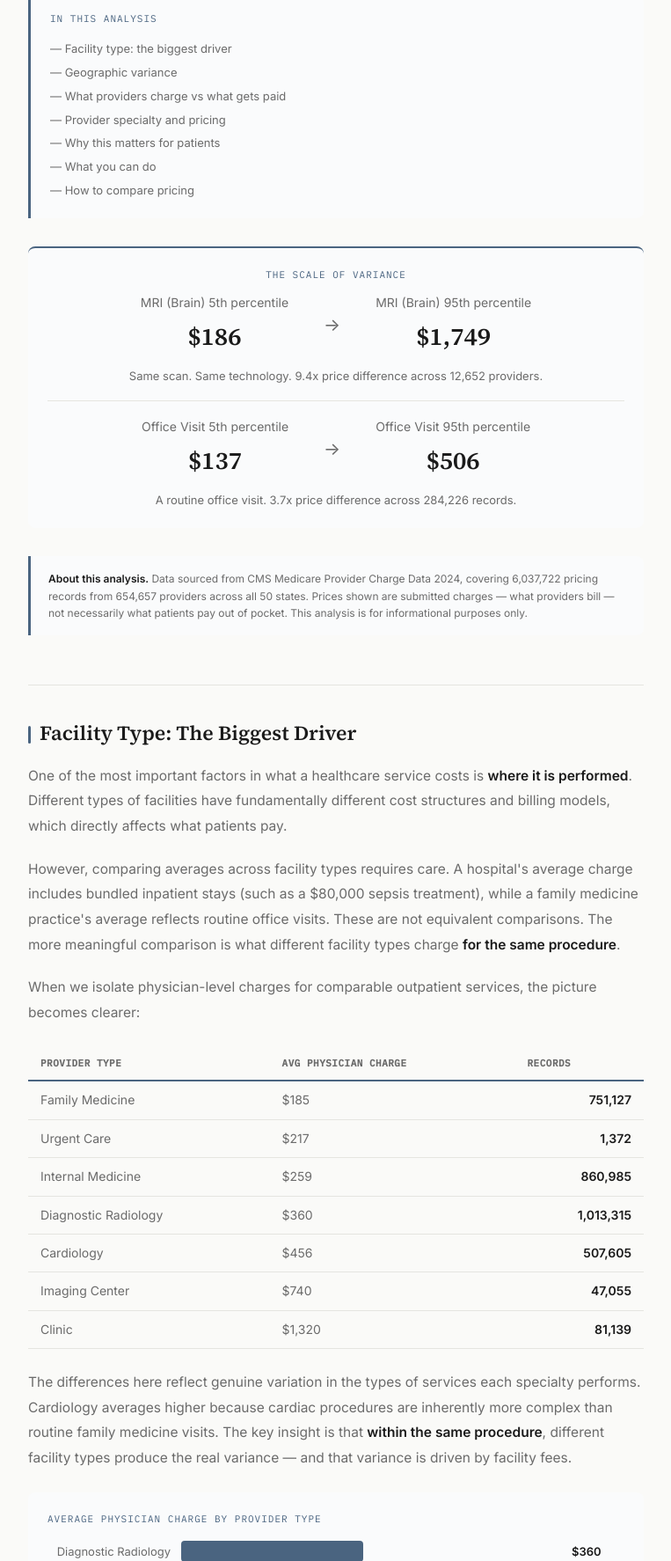
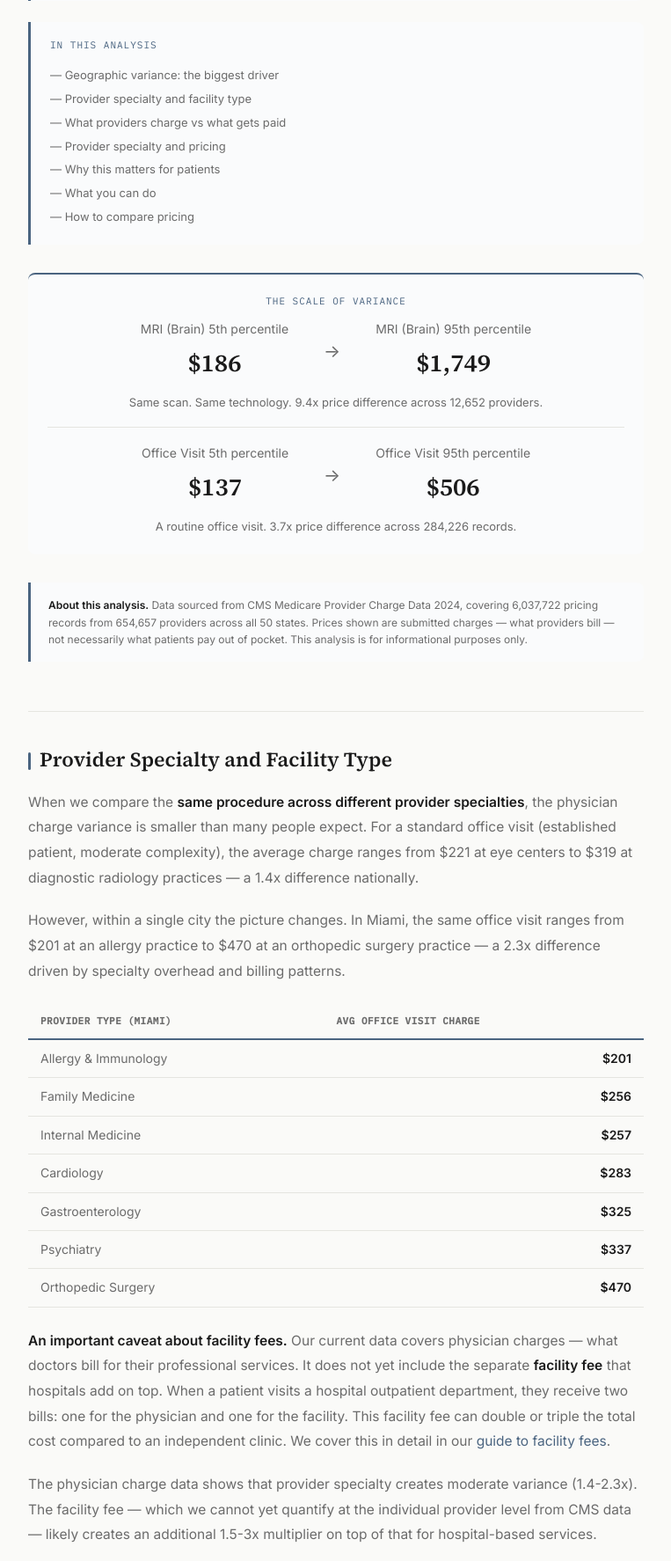
Before and after one commit to leshane-stack/zenthir, a Django app: page /guides/why-prices-vary/ in a window 1280 px wide. Shown: the part 989-2763 px from the top of the page at 88% size, without its empty margins (258-1021 px from the left). Run offline with Django 5.2, Linux system fonts and the light colour scheme; parts of the project's set-up code (start-up, migrations or seed data) failed here and were passed over.

Commit message:
Rewrite price variance article with accurate data - honest about billing components, geographic variance as primary driver, no misleading facility type comparisons

```diff
--- a/healthcare/templates/healthcare/guide_price_variance.html
+++ b/healthcare/templates/healthcare/guide_price_variance.html
@@ -113,8 +113,8 @@ html { scroll-behavior: smooth; }
     <div style="background: var(--guide-surface); border-top: 2px solid var(--accent); border-radius: 8px; padding: 22px; margin-bottom: 24px;">
         <div style="font-family: var(--mono); font-size: 11px; text-transform: uppercase; letter-spacing: 1px; color: var(--accent); margin-bottom: 12px;">Why Do Healthcare Prices Vary?</div>
         <div style="font-size: 15px; line-height: 2; color: var(--text-secondary);">
-            <strong style="color: var(--text);">1. Facility type</strong> — hospital outpatient departments add facility fees that independent clinics do not charge<br>
-            <strong style="color: var(--text);">2. Geography</strong> — coastal metros price 20-45% above the national average<br>
+            <strong style="color: var(--text);">1. Geographic location</strong> — the same procedure costs 5-6x more in the most expensive cities versus the cheapest<br>
+            <strong style="color: var(--text);">2. Facility fees</strong> — hospital outpatient departments add fees that independent clinics do not charge<br>
             <strong style="color: var(--text);">3. Billing structure</strong> — submitted charges are 2-5x what insurance actually pays<br>
             <strong style="color: var(--text);">4. Provider specialty</strong> — different practice types have different overhead structures<br>
             <strong style="color: var(--text);">5. Market concentration</strong> — fewer competitors means higher prices
@@ -123,17 +123,17 @@ html { scroll-behavior: smooth; }
 
     <div class="guide-summary">
         <div class="guide-summary-title" style="color: var(--accent);">Key Findings</div>
-        — A standard office visit ranges from $137 to $506 (5th-95th percentile) — a 3.7x difference<br>
-        — A brain MRI ranges from $186 to $1,749 — a 9.4x difference at the extremes<br>
         — The same office visit averages $127 in Searcy, AR and $626 in New Brunswick, NJ — a 5x geographic gap<br>
+        — A brain MRI averages $220 in Lancaster, PA and $1,246 in Rochester, MN — a 5.7x difference<br>
+        — Within the same city, the same office visit varies 2.3x across provider specialties<br>
         — Providers submit charges 2-5x higher than what Medicare actually pays<br>
-        — Facility type, geographic location, and billing structure are the primary drivers
+        — Geography is the single largest measurable driver of price variance in our data
     </div>
 
     <div class="guide-toc">
         <div class="guide-toc-title">In This Analysis</div>
-        <a href="#facility-type">— Facility type: the biggest driver</a>
-        <a href="#geography">— Geographic variance</a>
+        <a href="#geography">— Geographic variance: the biggest driver</a>
+        <a href="#facility-type">— Provider specialty and facility type</a>
         <a href="#submitted-vs-paid">— What providers charge vs what gets paid</a>
         <a href="#specialty">— Provider specialty and pricing</a>
         <a href="#why-it-matters">— Why this matters for patients</a>
@@ -179,83 +179,90 @@ html { scroll-behavior: smooth; }
 
 
 
-    <h2 id="facility-type">Facility Type: The Biggest Driver</h2>
+    <h2 id="facility-type">Provider Specialty and Facility Type</h2>
 
-    <p>One of the most important factors in what a healthcare service costs is <strong>where it is performed</strong>. Different types of facilities have fundamentally different cost structures and billing models, which directly affects what patients pay.</p>
+    <p>When we compare the <strong>same procedure across different provider specialties</strong>, the physician charge variance is smaller than many people expect. For a standard office visit (established patient, moderate complexity), the average charge ranges from $221 at eye centers to $319 at diagnostic radiology practices — a 1.4x difference nationally.</p>
 
-    <p>However, comparing averages across facility types requires care. A hospital's average charge includes bundled inpatient stays (such as a $80,000 sepsis treatment), while a family medicine practice's average reflects routine office visits. These are not equivalent comparisons. The more meaningful comparison is what different facility types charge <strong>for the same procedure</strong>.</p>
-
-    <p>When we isolate physician-level charges for comparable outpatient services, the picture becomes clearer:</p>
+    <p>However, within a single city the picture changes. In Miami, the same office visit ranges from $201 at an allergy practice to $470 at an orthopedic surgery practice — a 2.3x difference driven by specialty overhead and billing patterns.</p>
 
     <table class="data-table">
         <thead>
-            <tr><th>Provider Type</th><th>Avg Physician Charge</th><th>Records</th></tr>
+            <tr><th>Provider Type (Miami)</th><th>Avg Office Visit Charge</th></tr>
         </thead>
         <tbody>
-            <tr><td>Family Medicine</td><td>$185</td><td>751,127</td></tr>
-            <tr><td>Urgent Care</td><td>$217</td><td>1,372</td></tr>
-            <tr><td>Internal Medicine</td><td>$259</td><td>860,985</td></tr>
-            <tr><td>Diagnostic Radiology</td><td>$360</td><td>1,013,315</td></tr>
-            <tr><td>Cardiology</td><td>$456</td><td>507,605</td></tr>
-            <tr><td>Imaging Center</td><td>$740</td><td>47,055</td></tr>
-            <tr><td>Clinic</td><td>$1,320</td><td>81,139</td></tr>
+            <tr><td>Allergy &amp; Immunology</td><td>$201</td></tr>
+            <tr><td>Family Medicine</td><td>$256</td></tr>
+            <tr><td>Internal Medicine</td><td>$257</td></tr>
+            <tr><td>Cardiology</td><td>$283</td></tr>
+            <tr><td>Gastroenterology</td><td>$325</td></tr>
+            <tr><td>Psychiatry</td><td>$337</td></tr>
+            <tr><td>Orthopedic Surgery</td><td>$470</td></tr>
         </tbody>
     </table>
 
-    <p>The differences here reflect genuine variation in the types of services each specialty performs. Cardiology averages higher because cardiac procedures are inherently more complex than routine family medicine visits. The key insight is that <strong>within the same procedure</strong>, different facility types produce the real variance — and that variance is driven by facility fees.</p>
+    <p><strong>An important caveat about facility fees.</strong> Our current data covers physician charges — what doctors bill for their professional services. It does not yet include the separate <strong>facility fee</strong> that hospitals add on top. When a patient visits a hospital outpatient department, they receive two bills: one for the physician and one for the facility. This facility fee can double or triple the total cost compared to an independent clinic. We cover this in detail in our <a href="/guides/facility-fees/">guide to facility fees</a>.</p>
 
-    <!-- Visual bar chart - Office Visit by Provider Type -->
+    <p>The physician charge data shows that provider specialty creates moderate variance (1.4-2.3x). The facility fee — which we cannot yet quantify at the individual provider level from CMS data — likely creates an additional 1.5-3x multiplier on top of that for hospital-based services.</p>
+
+    <!-- Visual bar chart - Same Office Visit, Different Specialties (Miami) -->
     <div style="background: var(--guide-surface); border-radius: 8px; padding: 22px; margin: 24px 0;">
-        <div style="font-family: var(--mono); font-size: 11px; text-transform: uppercase; letter-spacing: 1px; color: var(--accent); margin-bottom: 16px;">Average Physician Charge by Provider Type</div>
+        <div style="font-family: var(--mono); font-size: 11px; text-transform: uppercase; letter-spacing: 1px; color: var(--accent); margin-bottom: 16px;">Same Office Visit, Different Specialties — Miami, FL</div>
         <div style="display: grid; gap: 8px;">
             <div style="display: flex; align-items: center; gap: 12px;">
-                <span style="width: 140px; font-size: 13px; color: var(--text-secondary); text-align: right;">Diagnostic Radiology</span>
+                <span style="width: 140px; font-size: 13px; color: var(--text-secondary); text-align: right;">Family Medicine</span>
                 <div style="flex: 1; position: relative; height: 24px;">
-                    <div style="background: var(--accent); height: 100%; border-radius: 4px; width: 48%;"></div>
+                    <div style="background: var(--accent); opacity: 0.6; height: 100%; border-radius: 4px; width: 54%;"></div>
                 </div>
-                <span style="width: 60px; font-size: 13px; font-weight: 600; color: var(--text);">$360</span>
+                <span style="width: 60px; font-size: 13px; font-weight: 600; color: var(--text);">$256</span>
             </div>
             <div style="display: flex; align-items: center; gap: 12px;">
                 <span style="width: 140px; font-size: 13px; color: var(--text-secondary); text-align: right;">Internal Medicine</span>
                 <div style="flex: 1; position: relative; height: 24px;">
-                    <div style="background: var(--accent); opacity: 0.8; height: 100%; border-radius: 4px; width: 35%;"></div>
+                    <div style="background: var(--accent); opacity: 0.6; height: 100%; border-radius: 4px; width: 55%;"></div>
                 </div>
-                <span style="width: 60px; font-size: 13px; font-weight: 600; color: var(--text);">$259</span>
+                <span style="width: 60px; font-size: 13px; font-weight: 600; color: var(--text);">$257</span>
             </div>
             <div style="display: flex; align-items: center; gap: 12px;">
                 <span style="width: 140px; font-size: 13px; color: var(--text-secondary); text-align: right;">Cardiology</span>
                 <div style="flex: 1; position: relative; height: 24px;">
-                    <div style="background: var(--accent); opacity: 0.7; height: 100%; border-radius: 4px; width: 62%;"></div>
+                    <div style="background: var(--accent); opacity: 0.7; height: 100%; border-radius: 4px; width: 60%;"></div>
                 </div>
-                <span style="width: 60px; font-size: 13px; font-weight: 600; color: var(--text);">$456</span>
+                <span style="width: 60px; font-size: 13px; font-weight: 600; color: var(--text);">$283</span>
             </div>
             <div style="display: flex; align-items: center; gap: 12px;">
-                <span style="width: 140px; font-size: 13px; color: var(--text-secondary); text-align: right;">Imaging Center</span>
+                <span style="width: 140px; font-size: 13px; color: var(--text-secondary); text-align: right;">Gastroenterology</span>
                 <div style="flex: 1; position: relative; height: 24px;">
-                    <div style="background: var(--accent); opacity: 0.6; height: 100%; border-radius: 4px; width: 100%;"></div>
+                    <div style="background: var(--accent); opacity: 0.8; height: 100%; border-radius: 4px; width: 69%;"></div>
                 </div>
-                <span style="width: 60px; font-size: 13px; font-weight: 600; color: var(--text);">$740</span>
+                <span style="width: 60px; font-size: 13px; font-weight: 600; color: var(--text);">$325</span>
             </div>
             <div style="display: flex; align-items: center; gap: 12px;">
-                <span style="width: 140px; font-size: 13px; color: var(--text-secondary); text-align: right;">Family Medicine</span>
+                <span style="width: 140px; font-size: 13px; color: var(--text-secondary); text-align: right;">Psychiatry</span>
                 <div style="flex: 1; position: relative; height: 24px;">
-                    <div style="background: var(--accent); opacity: 0.4; height: 100%; border-radius: 4px; width: 25%;"></div>
+                    <div style="background: var(--accent); opacity: 0.85; height: 100%; border-radius: 4px; width: 72%;"></div>
                 </div>
-                <span style="width: 60px; font-size: 13px; font-weight: 600; color: var(--text);">$185</span>
+                <span style="width: 60px; font-size: 13px; font-weight: 600; color: var(--text);">$337</span>
+            </div>
+            <div style="display: flex; align-items: center; gap: 12px;">
+                <span style="width: 140px; font-size: 13px; color: var(--text-secondary); text-align: right;">Orthopedic Surgery</span>
+                <div style="flex: 1; position: relative; height: 24px;">
+                    <div style="background: var(--accent); height: 100%; border-radius: 4px; width: 100%;"></div>
+                </div>
+                <span style="width: 60px; font-size: 13px; font-weight: 600; color: var(--text);">$470</span>
             </div>
         </div>
     </div>
 
     <p>The primary reason hospitals charge more is the <strong>facility fee</strong> — a separate charge added on top of the physician's professional fee. When you visit a hospital outpatient department for a routine office visit, you receive two bills: one for the physician and one for the facility itself. An independent clinic sends one bill.</p>
 
-    <p>For a brain MRI, the 5th percentile price is $186 and the 95th percentile is $1,749 — a 9.4x difference. The median is $320. Much of this range reflects whether the charge includes just the professional interpretation fee or the full technical and professional service combined.</p>
+    <p>For a brain MRI, prices range from $220 in Lancaster, PA to $1,246 in Rochester, MN — a 5.7x geographic difference. The national median is $320 (5th percentile $186, 95th percentile $1,749). Much of the extreme variance at the high end reflects whether the charge includes just the professional interpretation or the full technical and professional service combined — an important billing distinction that can make the same scan appear to cost dramatically different amounts.</p>
 
     <div class="guide-callout">
         <div class="guide-callout-title">Learn more</div>
         For a detailed explanation of facility fees and how to avoid them, see our guide: <a href="/guides/facility-fees/">What Is A Facility Fee?</a>
     </div>
 
-    <h2 id="geography">Geographic Variance</h2>
+    <h2 id="geography">Geographic Variance: The Biggest Driver</h2>
 
     <p>After facility type, <strong>where you live</strong> is the second-largest factor in what you pay. A standard office visit (established patient, moderate complexity) averages $127 in Searcy, Arkansas and $626 in New Brunswick, New Jersey — a 5x difference for the identical service.</p>
 
@@ -275,6 +282,22 @@ html { scroll-behavior: smooth; }
         <div class="price-compare-row"><span class="price-compare-label">Marina Del Rey, CA</span><span class="price-compare-value">$572</span></div>
         <div class="price-compare-row"><span class="price-compare-label">Mineola, NY</span><span class="price-compare-value">$561</span></div>
         <div class="price-compare-row"><span class="price-compare-label">Garden City, NY</span><span class="price-compare-value">$549</span></div>
+    </div>
+
+    <div class="price-compare">
+        <div style="padding: 10px 22px; font-family: var(--mono); font-size: 11px; text-transform: uppercase; letter-spacing: 1px; color: var(--accent);">Brain MRI — Cheapest Cities</div>
+        <div class="price-compare-row"><span class="price-compare-label">Lancaster, PA</span><span class="price-compare-value">$220</span></div>
+        <div class="price-compare-row"><span class="price-compare-label">Tuscaloosa, AL</span><span class="price-compare-value">$229</span></div>
+        <div class="price-compare-row"><span class="price-compare-label">Boise, ID</span><span class="price-compare-value">$244</span></div>
+        <div class="price-compare-row"><span class="price-compare-label">Salem, OR</span><span class="price-compare-value">$250</span></div>
+    </div>
+
+    <div class="price-compare">
+        <div style="padding: 10px 22px; font-family: var(--mono); font-size: 11px; text-transform: uppercase; letter-spacing: 1px; color: var(--accent);">Brain MRI — Most Expensive Cities</div>
+        <div class="price-compare-row"><span class="price-compare-label">Rochester, MN</span><span class="price-compare-value">$1,246</span></div>
+        <div class="price-compare-row"><span class="price-compare-label">Boca Raton, FL</span><span class="price-compare-value">$1,024</span></div>
+        <div class="price-compare-row"><span class="price-compare-label">Raleigh, NC</span><span class="price-compare-value">$999</span></div>
+        <div class="price-compare-row"><span class="price-compare-label">El Segundo, CA</span><span class="price-compare-value">$944</span></div>
     </div>
 
     <p>The pattern is consistent: <strong>coastal metropolitan areas</strong> — particularly the New York tri-state area, Southern California, and parts of New England — price 20-45% above the national average. The South and Midwest consistently price below.</p>
@@ -312,17 +335,19 @@ html { scroll-behavior: smooth; }
 
     <h2 id="specialty">Provider Specialty and Pricing</h2>
 
-    <p>Beyond facility type and geography, <strong>provider specialty</strong> influences pricing — sometimes in counterintuitive ways. Different types of providers bill at different rates even for the same procedure, reflecting different practice overhead structures and billing patterns.</p>
+    <p>Beyond geography, <strong>provider specialty and billing structure</strong> influence pricing — sometimes in ways that make direct comparison misleading without context.</p>
 
-    <p>For example, a brain MRI averages $472 at a diagnostic radiology practice but $1,912 at an imaging center. This seems backwards until you understand the data: diagnostic radiology practices in our dataset are largely billing for the professional interpretation (the radiologist's reading fee), while imaging centers are billing for the full technical and professional service combined.</p>
+    <p>A critical distinction in medical billing is between the <strong>professional component</strong> (the physician's fee for performing or interpreting a service) and the <strong>technical component</strong> (the facility's fee for the equipment, staff, and space). Some providers bill both together. Others bill only the professional component, with the facility billing separately.</p>
 
-    <p>This distinction — between the <strong>professional component</strong> (the physician's fee for interpretation) and the <strong>technical component</strong> (the facility's fee for performing the scan) — is one of the most important and least understood aspects of medical billing. A single procedure can generate two separate bills from two separate entities, and comparing them requires understanding which components are included.</p>
+    <p>This explains why a brain MRI appears to average $472 at a diagnostic radiology practice but $1,912 at an imaging center. The diagnostic radiology charge is typically the professional interpretation only — the radiologist's reading fee. The imaging center charge includes both the scan itself and the interpretation. They are not comparable prices for the same service; they are different billing components.</p>
+
+    <p>For procedures where billing is straightforward — like a standard office visit — specialty still creates moderate variance. In Miami, the same office visit ranges from $256 at a family medicine practice to $470 at an orthopedic surgery practice. This reflects differences in practice overhead, patient complexity, and billing patterns rather than differences in the service itself.</p>
 
     <h2 id="why-it-matters">Why This Matters for Patients</h2>
 
     <p>Healthcare is the only industry where the same service performed on the same equipment by similarly qualified professionals can vary in price by <strong>an order of magnitude</strong> — and where the consumer often does not know the price until after the service is complete.</p>
 
-    <p>The consequences are real. A patient who chooses a hospital outpatient MRI at $1,082 instead of a diagnostic radiology center MRI at $472 pays $610 more — for the same scan. Over the course of a year of treatment involving multiple imaging studies, lab work, and specialist visits, these facility-type differences can add up to thousands of dollars.</p>
+    <p>The consequences are real. A patient getting a brain MRI in Rochester, MN pays an average of $1,246 — more than five times the $220 average in Lancaster, PA. A patient seeing an orthopedic surgeon for a routine office visit in Miami pays $470 — nearly twice the $256 charged by a family medicine practice in the same city. Over the course of a year of treatment, these differences add up to hundreds or thousands of dollars.</p>
 
     <p>The patients most affected are the <strong>uninsured, the underinsured, and those with high-deductible health plans</strong> — people who pay out of pocket for some or all of their care. For these patients, understanding pricing variance is not academic. It is the difference between affordable care and financial hardship.</p>
 
```
